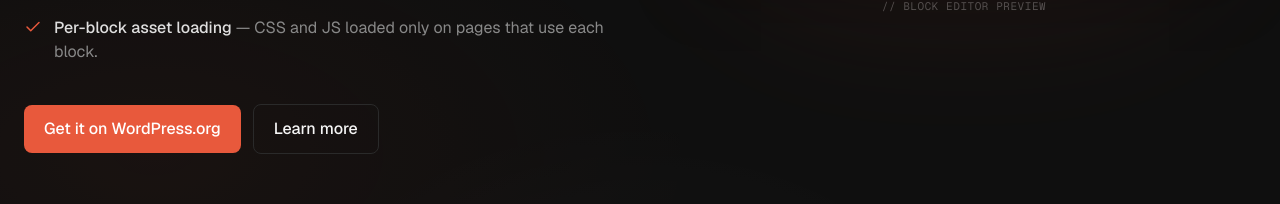
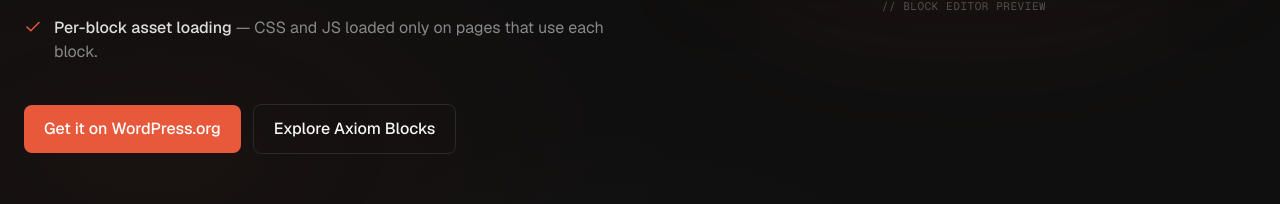
Before and after one commit to wpaxiom/wpaxiom-frontend, a Next.js app: page / in a window 1280 px wide. Shown: the part 2842-3046 px from the top of the page. Built offline with nearby package versions, Linux system fonts and the light colour scheme; no server answers.

Commit message:
fixed axiom blocks link name for seo issue

```diff
--- a/components/home/AxiomBlocksHighlight.tsx
+++ b/components/home/AxiomBlocksHighlight.tsx
@@ -68,7 +68,7 @@
                 href="/plugins/axiom-blocks"
                 className="inline-flex items-center gap-2 px-5 py-3 rounded-lg border border-line hover:border-muted text-ink font-medium transition focus-coral"
               >
-                Learn more
+                Explore Axiom Blocks
               </Link>
             </div>
           </div>
```
